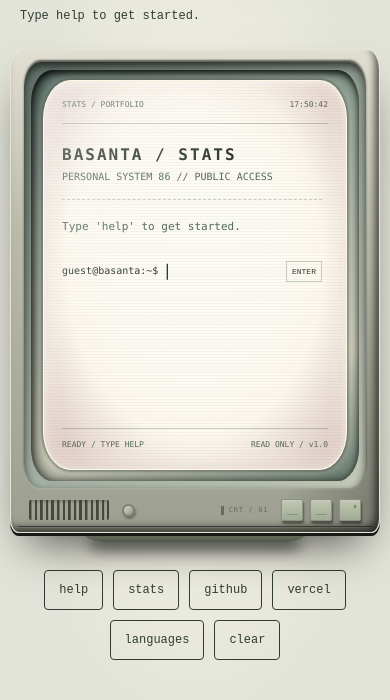
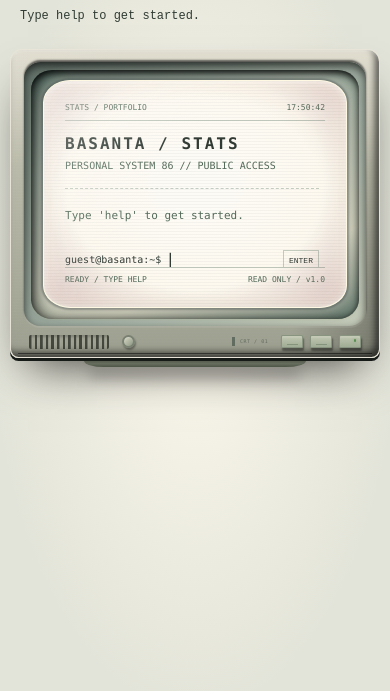
Before and after one commit to basanta-bhandari/Portfolio, a website: page stats/index.html in a window 390 px wide. Shown: the part 208-908 px from the top of the page. Drawn offline with Linux system fonts and the light colour scheme; no server answers.

Commit message:
Remove Stats shortcuts and restore original CRT proportions

```diff
--- a/stats/index.html
+++ b/stats/index.html
@@ -12,7 +12,7 @@
   <link rel="stylesheet" href="/navbar.css?v=1">
   <link rel="stylesheet" href="/theme-toggle.css?v=2">
   <link rel="stylesheet" href="/stats/CRTMonitor.css?v=1">
-  <link rel="stylesheet" href="/stats/styles.css?v=4">
+  <link rel="stylesheet" href="/stats/styles.css?v=5">
   <script src="/stats/terminal.js?v=4" defer></script>
 </head>
 <body>
@@ -54,7 +54,6 @@
       </div>
       <div class="crt-monitor__foot" aria-hidden="true"></div>
     </div>
-    <div class="command-shortcuts" role="group" aria-label="Terminal command shortcuts"><button data-command="help">help</button><button data-command="stats">stats</button><button data-command="github">github</button><button data-command="vercel">vercel</button><button data-command="languages">languages</button><button data-command="clear">clear</button></div>
     <noscript><p>The terminal needs JavaScript. <a href="https://github.com/basanta-bhandari/Portfolio">View the repository on GitHub.</a></p></noscript>
   </main>
 </body>
--- a/stats/styles.css
+++ b/stats/styles.css
@@ -1,11 +1,11 @@
 /* Page integration for the supplied CRTMonitor model; its shell CSS stays intact. */
 .stats-stage { min-height:calc(100svh - 70px); padding:42px 24px 56px; background:radial-gradient(ellipse at 50% 50%,#fcf8ec,transparent 75%),#e3e4d9; color:#303c33; }
 :root[data-theme="dark"] .stats-stage { background:radial-gradient(ellipse at 50% 55%,#23452c55,transparent 65%),#0c120f; color:#d5dfd3; }
-.stats-intro { max-width:900px; margin:0 auto 34px; display:flex; justify-content:space-between; align-items:end; gap:20px; }
+.stats-intro { max-width:720px; margin:0 auto 34px; display:flex; justify-content:space-between; align-items:end; gap:20px; }
 .eyebrow { font-size:10px; letter-spacing:2px; opacity:.7; }
 .stats-intro h1 { font:400 clamp(24px,4vw,36px) var(--mono); margin-top:10px; }
 .stats-intro > p { font-size:12px; }
-.crt-monitor { margin:0 auto; --crt-content-padding:6%; --terminal-muted:#80c991; --terminal-line:#518a6066; --terminal-error:#ebc488; }
+.crt-monitor { max-width:720px; margin:0 auto; padding-bottom:min(2.3%,16.56px); --crt-content-padding:7%; --terminal-muted:#80c991; --terminal-line:#518a6066; --terminal-error:#ebc488; }
 .crt-monitor[data-theme="light"] { --terminal-muted:#536a59; --terminal-line:#526f5e55; --terminal-error:#85401c; }
 .crt-monitor__content { display:flex; flex-direction:column; }
 .screen-header,.screen-footer { display:flex; justify-content:space-between; gap:10px; font-size:10px; letter-spacing:.5px; color:var(--terminal-muted); flex:none; }
@@ -48,21 +48,15 @@
 .crt-monitor.power-off .crt-monitor__glass { background:#0c120f; box-shadow:inset 0 0 18px #0009; }
 .crt-monitor.power-off .crt-monitor__glass > * { visibility:hidden; }
 .crt-monitor.power-off .crt-monitor__power > span { background:#344236; box-shadow:none; }
-.command-shortcuts { display:flex; justify-content:center; flex-wrap:wrap; gap:10px; margin:28px auto 0; max-width:900px; }
-.command-shortcuts button { min-height:40px; padding:8px 14px; font:12px var(--mono); color:inherit; background:transparent; border:1px solid currentColor; border-radius:4px; cursor:pointer; }
-.command-shortcuts button:hover { background:#79977d22; }
 .stats-stage noscript p { text-align:center; padding:24px; }
 @keyframes cursor-blink { 50% { opacity:0; } }
 @media(max-width:600px) {
   .stats-stage { padding:28px 10px 40px; }
   .stats-intro { padding:0 10px; flex-direction:column; align-items:start; gap:10px; margin-bottom:24px; }
-  .crt-monitor__glass { aspect-ratio:auto; height:390px; width:100%; }
-  .crt-monitor__chin { aspect-ratio:auto; height:44px; width:100%; }
-  .crt-monitor__controls { height:24px; }
-  .crt-monitor__vents { height:20px; }
-  .crt-monitor__badge { font-size:7px; }
+  .screen-header { padding-bottom:6px; }
+  .screen-footer { padding-top:6px; }
   .screen-header,.screen-footer { font-size:8px; letter-spacing:0; }
-  .terminal-scroll { font-size:11px; }
+  .terminal-scroll { font-size:11px; padding-block:10px; }
   .stat-columns { grid-template-columns:1fr; gap:0; }
   .command-form { flex-wrap:wrap; gap:4px; }
   .command-form label { font-size:10px; }
```
